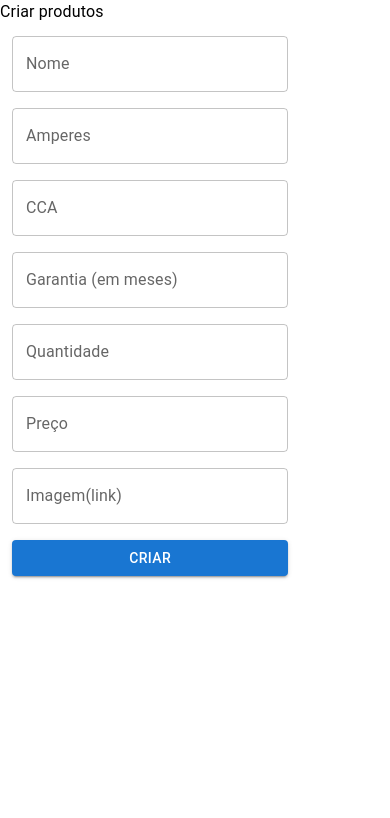
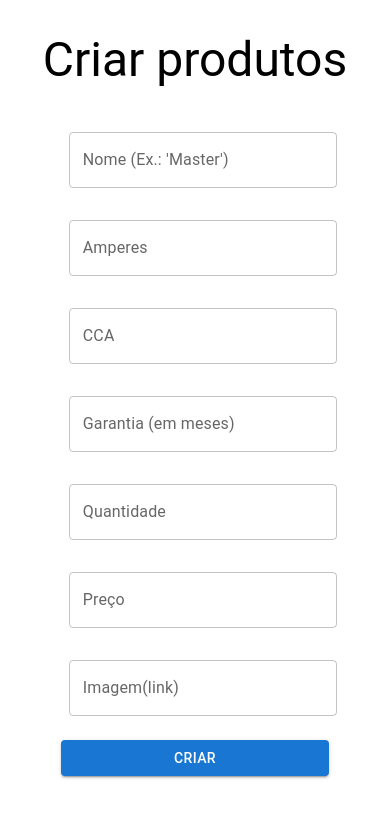
Before and after one commit to misasoares/rapidoms-front, a React (Vite) app: page /criar-produto in a window 390 px wide. Shown: the top 818 px of the page. Built offline with nearby package versions, Linux system fonts and the light colour scheme.

Commit message:
refat em criarFabrica + responsividade de cards

```diff
--- a/src/components/CardBateria.tsx
+++ b/src/components/CardBateria.tsx
@@ -4,6 +4,7 @@ import CardContent from "@mui/material/CardContent";
 import Button from "@mui/material/Button";
 import Typography from "@mui/material/Typography";
 import styled from "styled-components";
+import { useNavigate } from "react-router-dom";
 
 interface CardProps {
   img: string;
@@ -19,8 +20,9 @@ const ImgStyled = styled.img`
 `;
 
 export default function CardBateria(props: CardProps) {
+  const navigate = useNavigate()
   return (
-    <Card sx={{ width: "90vw", margin: 3, borderRadius: 3 }}>
+    <Card >
       <ImgStyled src={props.img} />
       <CardContent>
         <Typography gutterBottom variant="h5" component="div">
@@ -34,7 +36,7 @@ export default function CardBateria(props: CardProps) {
         </Typography>
       </CardContent>
       <CardActions>
-        <Button variant="outlined" size="small">Carros compatíveis</Button>
+        <Button onClick={()=>navigate('/order')} variant="outlined" size="small">Pedir bateria</Button>
       </CardActions>
     </Card>
   );
--- /dev/null
+++ b/src/components/CriarFabricas.tsx
@@ -0,0 +1,41 @@
+import { Box, Button, Container, TextField, Typography } from "@mui/material";
+import { FormStyled } from "./LoginStyled";
+import { criarFabricaAPI } from "../config/services/factory.service";
+// import { useAppSelector } from "../store/hooks";
+
+
+
+export default function CriarFabricas() {
+  // const fabricasRedux = useAppSelector(state=>state.factories)
+  async function handleSubmit(e: React.FormEvent<HTMLFormElement>) {
+    e.preventDefault();
+
+    const name = e.currentTarget.nome.value as string;
+
+    const res = await criarFabricaAPI(name);
+
+    if (res.code === 201) {
+      console.log("Fábrica criada com sucesso.");
+      console.log(res.data);
+    } else {
+      console.log("Aconteceu algum erro, tente novamente");
+    }
+  }
+
+  return (
+    <Container maxWidth='sm' sx={{ display: 'flex', flexDirection: 'column', alignItems: 'center', my: 3 }}>
+    <Typography variant="h3" component="h1" textAlign="center"  sx={{ my: 4 }}>
+      Criar fábrica de carro
+    </Typography>
+
+    <FormStyled onSubmit={(e) => handleSubmit(e)} style={{ display: 'flex', flexDirection: 'column', alignItems: 'center', width: '100%' }}>
+      <Box width="100%" maxWidth={400} sx={{ display: 'flex', flexDirection: 'column', gap: 2 }}>
+        <TextField sx={{ margin: 1 }} id="outlined-basic" name="nome" label="Nome" variant="outlined" fullWidth />
+        <Button sx={{ margin: 1 }} type="submit" variant="contained">
+          Criar
+        </Button>
+      </Box>
+    </FormStyled>
+  </Container>
+  );
+}
--- a/src/pages/CriarCarros.tsx
+++ b/src/pages/CriarCarros.tsx
@@ -1,9 +1,10 @@
-import { Button, TextField, Typography } from "@mui/material";
+import { Box, Button, Container, TextField, Typography } from "@mui/material";
 import { FormStyled } from "../components/LoginStyled";
 import { criarCarroAPI } from "../config/services/car.service";
 import Autocomplete from "@mui/material/Autocomplete";
 import { useState } from "react";
 import { useAppSelector } from "../store/hooks";
+import CriarFabricas from "../components/CriarFabricas";
 
 export interface CarType {
   name: string;
@@ -29,7 +30,7 @@ export default function CriarCarros() {
     //  const battery = bateriesRedux.find((i) => `${i.name} - ${i.amper} amperes` === valueBateria);
     const selectedBatteries = valueBateria
       .map((bateriaLabel) => {
-        return bateriesRedux.find((battery) => `${battery.name} - ${battery.amper} amperes` === bateriaLabel)?.id;
+        return bateriesRedux.find((battery) =>  `${battery.name} - ${battery.amper} amperes - ${battery.cca} CCA` === bateriaLabel)?.id;
       })
       .filter((id) => id !== undefined);
 
@@ -56,14 +57,19 @@ export default function CriarCarros() {
   };
 
   return (
-    <>
-      <Typography variant="h3" component="h1">
+    <Container maxWidth='sm' sx={{ display: 'flex', flexDirection: 'column', alignItems: 'center', height: '100vh'}}>
+
+      <CriarFabricas/>
+
+
+      <Typography variant="h3" component="h1" textAlign="center" sx={{ my: 4 }}>
         Criar carros
       </Typography>
 
-      <FormStyled onSubmit={(e) => handleSubmit(e)}>
-        <TextField sx={{ margin: 1 }} id="outlined-basic" name="nome" label="Nome" variant="outlined" />
-        <TextField sx={{ margin: 1 }} id="outlined-basic" name="yearFabrication" type="number" label="Ano de fabricação" variant="outlined" />
+      <FormStyled onSubmit={(e) => handleSubmit(e)} style={{ display: 'flex', flexDirection: 'column', alignItems: 'center' }}>
+        <Box  width="100%" maxWidth={400} sx={{ display: 'flex', flexDirection: 'column', gap: 2 }}>
+        <TextField sx={{ margin: 1 }} id="outlined-basic" name="nome" label="Nome" variant="outlined" fullWidth/>
+        <TextField sx={{ margin: 1 }} id="outlined-basic" name="yearFabrication" type="number" label="Ano de fabricação" variant="outlined" fullWidth/>
         <Autocomplete
           value={valueFabrica}
           // eslint-disable-next-line @typescript-eslint/no-explicit-any
@@ -89,14 +95,15 @@ export default function CriarCarros() {
             setInputValueBateria(newInputValue);
           }}
           id="controllable-states-demo"
-          options={bateriesRedux.map((f) => `${f.name} - ${f.amper} amperes`)}
+          options={bateriesRedux.map((f) => `${f.name} - ${f.amper} amperes - ${f.cca} CCA`)}
           renderInput={(params) => <TextField sx={{ margin: 1 }} {...params} name="batery" label="Baterias" />}
         />
+        </Box>
 
-        <Button sx={{ margin: 1 }} type="submit" variant="contained">
+        <Button sx={{ mt: 2 }} type="submit" fullWidth variant="contained">
           Criar
         </Button>
       </FormStyled>
-    </>
+    </Container>
   );
 }
--- a/src/pages/CriarFabricas.tsx
+++ /dev/null
@@ -1,58 +0,0 @@
-import { Button, TextField, Typography } from "@mui/material";
-import { FormStyled } from "../components/LoginStyled";
-import { criarFabricaAPI } from "../config/services/factory.service";
-
-import styled from "styled-components";
-import { useAppSelector } from "../store/hooks";
-
-const BodyStyled = styled.div`
-  width: 100vw;
-  height: 100vh;
-  display: flex;
-  flex-direction: column;
-  align-items: center;
-`;
-
-export default function CriarFabricas() {
-  const fabricasRedux = useAppSelector(state=>state.factories)
-  async function handleSubmit(e: React.FormEvent<HTMLFormElement>) {
-    e.preventDefault();
-
-    const name = e.currentTarget.nome.value as string;
-
-    const res = await criarFabricaAPI(name);
-
-    if (res.code === 201) {
-      console.log("Fábrica criada com sucesso.");
-      console.log(res.data);
-    } else {
-      console.log("Aconteceu algum erro, tente novamente");
-    }
-  }
-
-  return (
-    <BodyStyled>
-      <div style={{ width: "60%", margin: "50px", display: "flex", flexDirection: "column", alignItems: "center"}}>
-        <Typography variant="h3" component="h1">
-          Criar fábrica
-        </Typography>
-
-        <FormStyled onSubmit={(e) => handleSubmit(e)}>
-          <TextField sx={{ margin: 1 }} id="outlined-basic" name="nome" label="Nome" variant="outlined" />
-          <Button sx={{ margin: 1 }} type="submit" variant="contained">
-            Criar
-          </Button>
-        </FormStyled>
-
-        <Typography marginTop="50px" variant="h4" component="h1">
-          Lista de fábricas cadastradas:
-        </Typography>
-        {fabricasRedux.map((f)=>(
-          <div key={f.id}>
-            <p>{f.name}</p>
-          </div>
-        ))}
-      </div>
-    </BodyStyled>
-  );
-}
--- a/src/pages/CriarProduto.tsx
+++ b/src/pages/CriarProduto.tsx
@@ -1,4 +1,4 @@
-import { Button, TextField, Typography } from "@mui/material";
+import { Box, Button, Container, TextField, Typography } from "@mui/material";
 import { FormStyled } from "../components/LoginStyled";
 import { useDispatch } from "react-redux";
 import { criarBateria } from "../store/modules/products/productsSlice";
@@ -39,19 +39,27 @@ export default function CriarProduto() {
 
   return (
     <>
-      <Typography>Criar produtos</Typography>
-      <FormStyled onSubmit={(e) => handleSubmit(e)}>
-        <TextField sx={{ margin: 1 }} id="outlined-basic" name="nome" label="Nome" variant="outlined" />
-        <TextField sx={{ margin: 1 }} id="outlined-basic" name="amper" label="Amperes" variant="outlined" />
-        <TextField sx={{ margin: 1 }} id="outlined-basic" name="cca" type="number" label="CCA" variant="outlined" />
-        <TextField sx={{ margin: 1 }} id="outlined-basic" name="garantia" type="number" label="Garantia (em meses)" variant="outlined" />
-        <TextField sx={{ margin: 1 }} id="outlined-basic" name="quantidade" type="number" label="Quantidade" variant="outlined" />
-        <TextField sx={{ margin: 1 }} id="outlined-basic" name="preco" type="number" label="Preço" variant="outlined" />
-        <TextField sx={{ margin: 1 }} id="outlined-basic" name="img" label="Imagem(link)" variant="outlined" />
-        <Button sx={{ margin: 1 }} type="submit" variant="contained">
+      <Container maxWidth='sm' sx={{ display: 'flex', flexDirection: 'column', alignItems: 'center', height: '100vh'}}>
+      <Typography variant="h3" component="h1" textAlign="center" sx={{ my: 4 }}>
+        Criar produtos
+      </Typography>
+
+      <FormStyled onSubmit={(e) => handleSubmit(e)} style={{ display: 'flex', flexDirection: 'column', alignItems: 'center' }}>
+        <Box width="100%" maxWidth={400} sx={{ display: 'flex', flexDirection: 'column', gap: 2 }}>
+          <TextField sx={{ margin: 1 }} id="outlined-basic" name="nome" label="Nome (Ex.: 'Master')" variant="outlined" fullWidth />
+          <TextField sx={{ margin: 1 }} id="outlined-basic" name="amper" type="number" label="Amperes" variant="outlined" fullWidth />
+          <TextField sx={{ margin: 1 }} id="outlined-basic" name="cca" type="number" label="CCA" variant="outlined" fullWidth />
+          <TextField sx={{ margin: 1 }} id="outlined-basic" name="garantia" type="number" label="Garantia (em meses)" variant="outlined" fullWidth />
+          <TextField sx={{ margin: 1 }} id="outlined-basic" name="quantidade" type="number" label="Quantidade" variant="outlined" fullWidth />
+          <TextField sx={{ margin: 1 }} id="outlined-basic" name="preco" type="number" label="Preço" variant="outlined" fullWidth />
+          <TextField sx={{ margin: 1 }} id="outlined-basic" name="img" label="Imagem(link)" variant="outlined" fullWidth />
+        </Box>
+
+        <Button sx={{ mt: 2 }} type="submit" fullWidth variant="contained">
           Criar
         </Button>
       </FormStyled>
+    </Container>
     </>
   );
 }
```
Also changed, not shown: src/pages/Order.tsx (added, +46 -0 lines), src/pages/Products.tsx (+16 -13 lines), src/routes/RoutesApp.tsx (+4 -4 lines).
